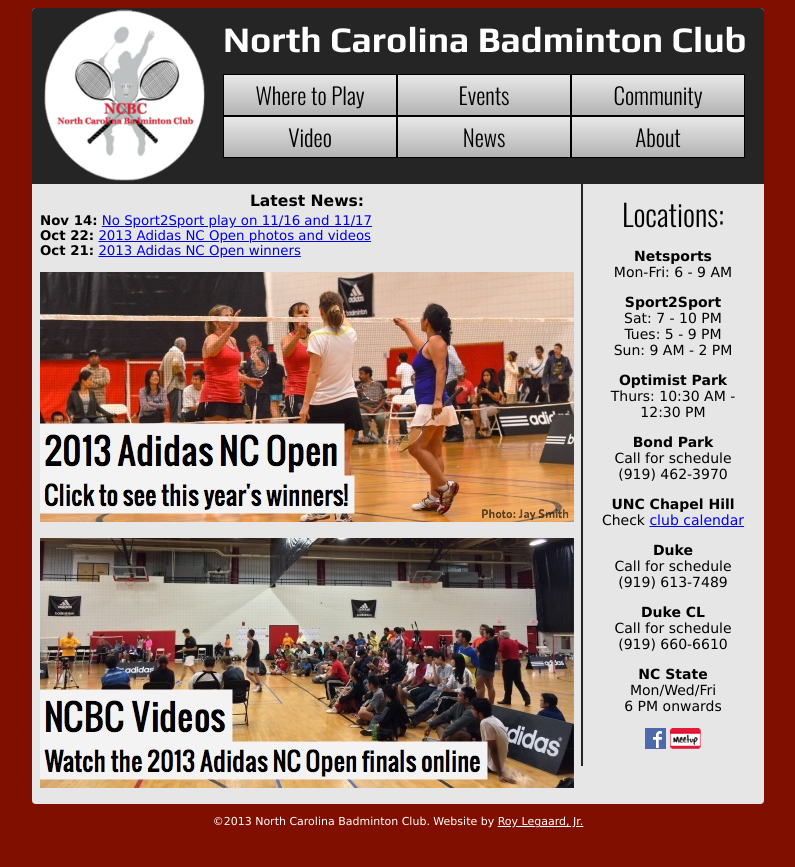
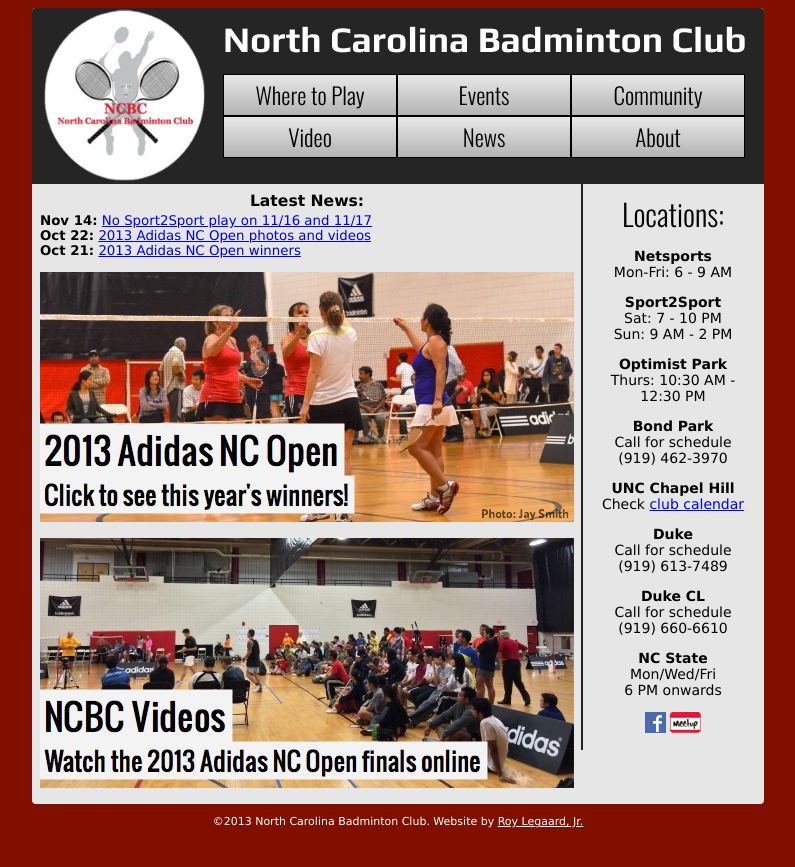
Before and after one commit to NCBC/ncbc.github.com, a Jekyll site: the page built from index.html, in a window 1280 px wide. Shown: the top 867 px of the page, without its empty margins (242-1037 px from the left). Built offline with Jekyll 4.4.1, drawn with Linux system fonts in a browser that asks for light colours; Markdown is read by kramdown in place of the engine named in the settings.

Commit message:
Edited S2S time

```diff
--- a/index.html
+++ b/index.html
@@ -23,7 +23,6 @@
 
 	<p><strong>Sport2Sport</strong> <br />
 	Sat: 7 - 10 PM <br />
-	Tues: 5 - 9 PM <br />
 	Sun: 9 AM - 2 PM <br /></p>
 
 	<p><strong>Optimist Park</strong> <br />
```
